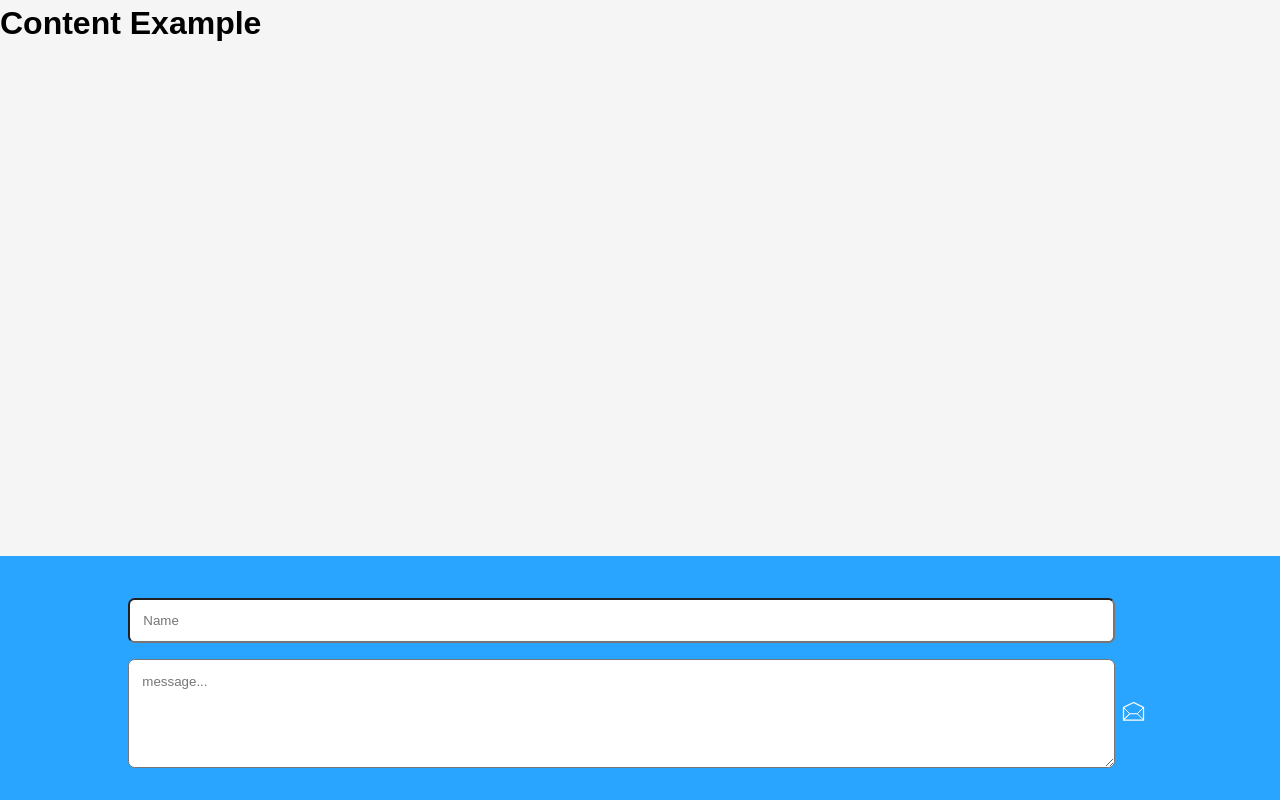
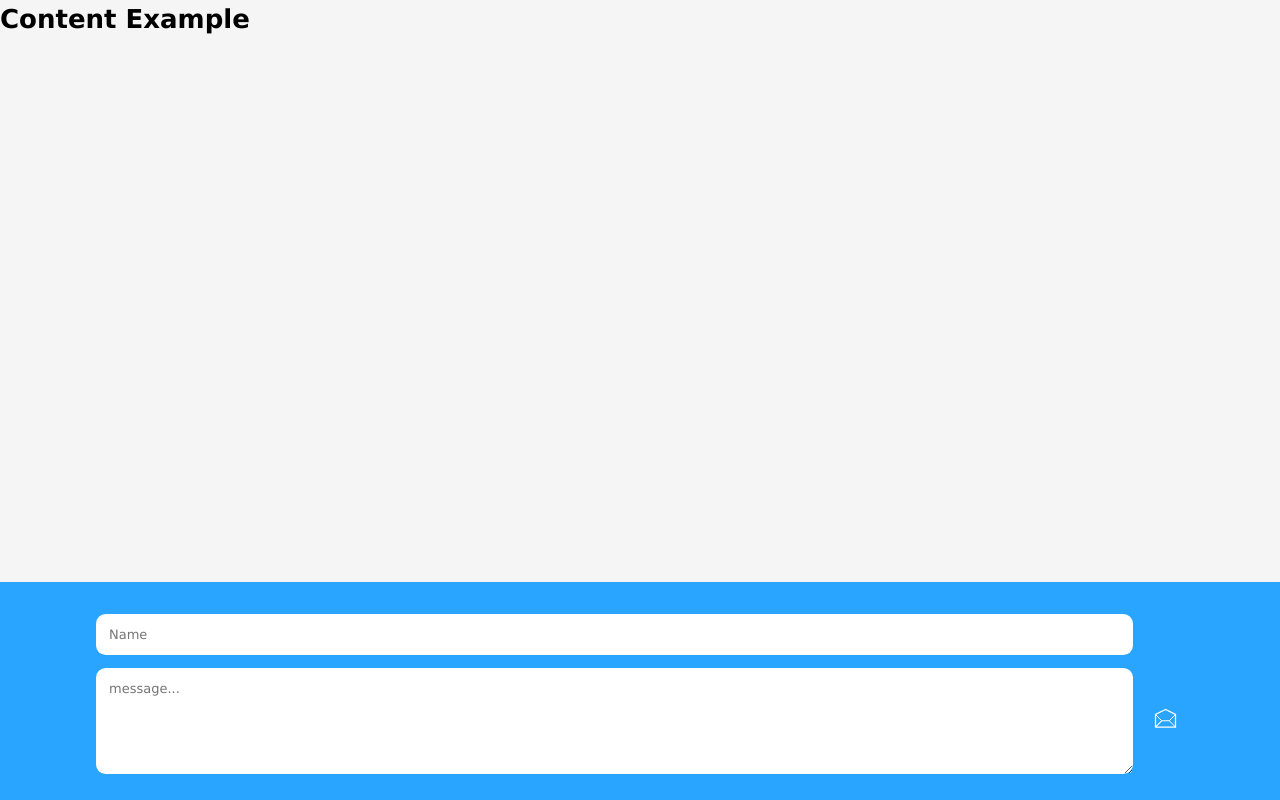
Before and after one commit to DISC-Manchester/MessagingApp-FrontEnd, a React (Create React App) app: page / in a window 1280 px wide. Built offline with nearby package versions, Linux system fonts and the light colour scheme.

Commit message:
change CSS to better fit expectations
in short, accuracy-based changes

```diff
--- a/src/App.css
+++ b/src/App.css
@@ -1,13 +1,13 @@
 :root {
-	--main: #29A4FF;
+	--main: #29A4FF; /* find a better colour, lighthouse calls this shade of blue an accessibility issue */
 }
 .send-message-form > div {
 	margin: auto;
-	width: 80%;
-	padding: 10px;
+	width: 85%;
+	padding: 0.5em 0;
 	display:block;
 	padding-bottom: 0;
-	border-radius: 0.5em;
+	border-radius: 1em;
 }
 .post {
 	padding: 1em;
@@ -20,9 +20,11 @@
 	margin-top: 3em;
 }
 .post > .message-wrapper {
-	border-radius: 0.5em;
+	border-radius: 1em;
+	border-top-left-radius: 0; /* is this intentional? */
 	background-color: white;
 	padding: 1em;
+	min-height: 4em;
 }
 #sendmsg > .msg-entry-wrapper {
 	padding-top: 1em;
@@ -32,12 +34,14 @@
 	width: 100%;
 	height: 10vh;
 	resize: vertical;
-	border-radius: 0.5em;
-	font-family: sans-serif;
+	border-radius: 0.75em;
+	font-family: Verdana, sans-serif;
+	font-size: 13px;
+	border: none;
 }
 
 #postbox {
-	height:50vh;
+	height:60vh;
 	overflow-y: scroll;
 }
 
@@ -50,12 +54,15 @@
 }
 
 #container {
-	font-family: sans-serif;
+	font-family: Verdana, sans-serif;
+	font-size: 13px;
 }
 
 body {
 	margin: -1em 0;
 	background: #F5F5F5;
+	font-family: Verdana, sans-serif;
+	font-size: 13px;
 }
 
 hr {
@@ -64,6 +71,8 @@ hr {
 
 .post > .time, .post > .author {
 	color: var(--main);
+	display: inline-block;
+	padding-bottom: 0.4em;
 }
 
 .send-message-form {
@@ -86,11 +95,12 @@ hr {
 	background: transparent;
 	border: none;
 	color: white;
+	padding-left: 1.5em;
 }
 
 #sendmsg > .name-group > #author {
 	width: 100%;
-	border-radius: 0.5em;
+	border-radius: 0.75em;
 }
 
 #sendmsg > .name-group > label, .msg-entry-wrapper > label {
@@ -98,8 +108,19 @@ hr {
 }
 #sendmsg > .name-group > input {
 	padding: 1em;
+	font-family: Verdana, sans-serif;
+	font-size: 13px;
+	border: none;
 }
 
 .name-group > .button-group {
 	visibility: hidden;
 }
+
+.post > .author {
+padding-left: 1em;
+}
+
+.post > .time {
+padding-right: 1em;
+}
--- a/src/App.jsx
+++ b/src/App.jsx
@@ -22,12 +22,12 @@ class App extends React.Component {
 
 	render() {
 		return (
-			<div id="container">
+			<main id="container">
 				<h1>Content Example</h1>
 				<Mailbox messages={this.state.messages} />
 				<hr />
 				<SendForm appendMessage={this.appendMessage}/>
-			</div>
+			</main>
 		);
 	}
 }
@@ -121,9 +121,9 @@ class SendForm extends React.Component {
 			<div>
 				<form action={API} method="post" className="send-message-form">
 					<div id="sendmsg" ref={this.formRef}>
-						<div class="name-group">
+						<div className="name-group">
 							<label htmlFor="author" hidden>Name: </label><input type="text" name="author" id="author" placeholder="Name" onChange={this.handleAuthorChange} value={this.state.authorName} required />
-							<div class="button-group">
+							<div className="button-group">
 								<button><LetterSVG/></button> {/*<!-- Very Bad Hack!!! Find real way to do this without redundant contents -->*/}
 							</div>
 						</div>
@@ -131,8 +131,8 @@ class SendForm extends React.Component {
 						<div className="msg-entry-wrapper">
 							<label htmlFor="message" hidden>Write your message here:</label>
 							<textarea id="message" name="message" placeholder="message..." onChange={this.handleMsgBoxChange} value={this.state.messageInput}></textarea>
-							<div class="button-group">
-								<button onClick={this.PushMessageToRemote} type="button"><LetterSVG/></button>
+							<div className="button-group">
+								<button onClick={this.PushMessageToRemote} type="button" title="Send message"><LetterSVG/></button>
 							</div>
 						</div>
 						<br />
```
